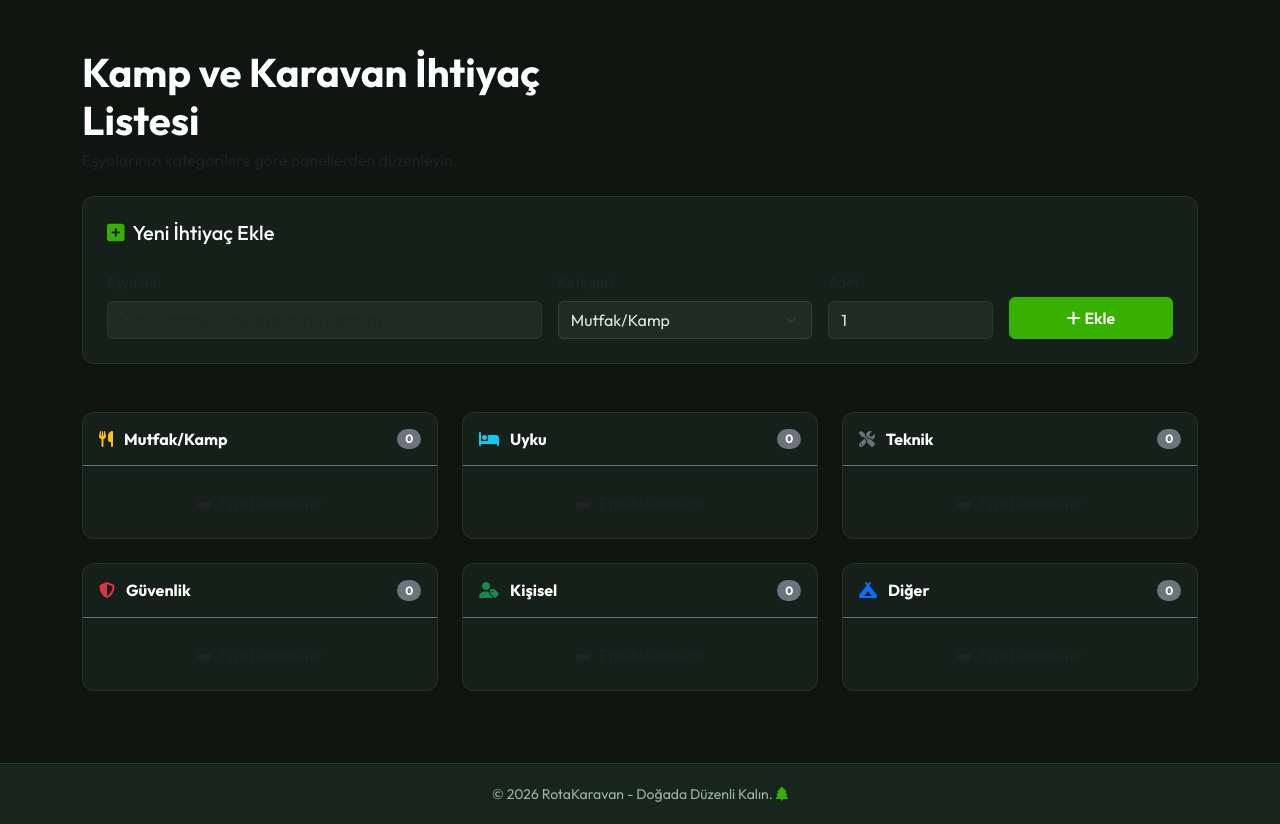
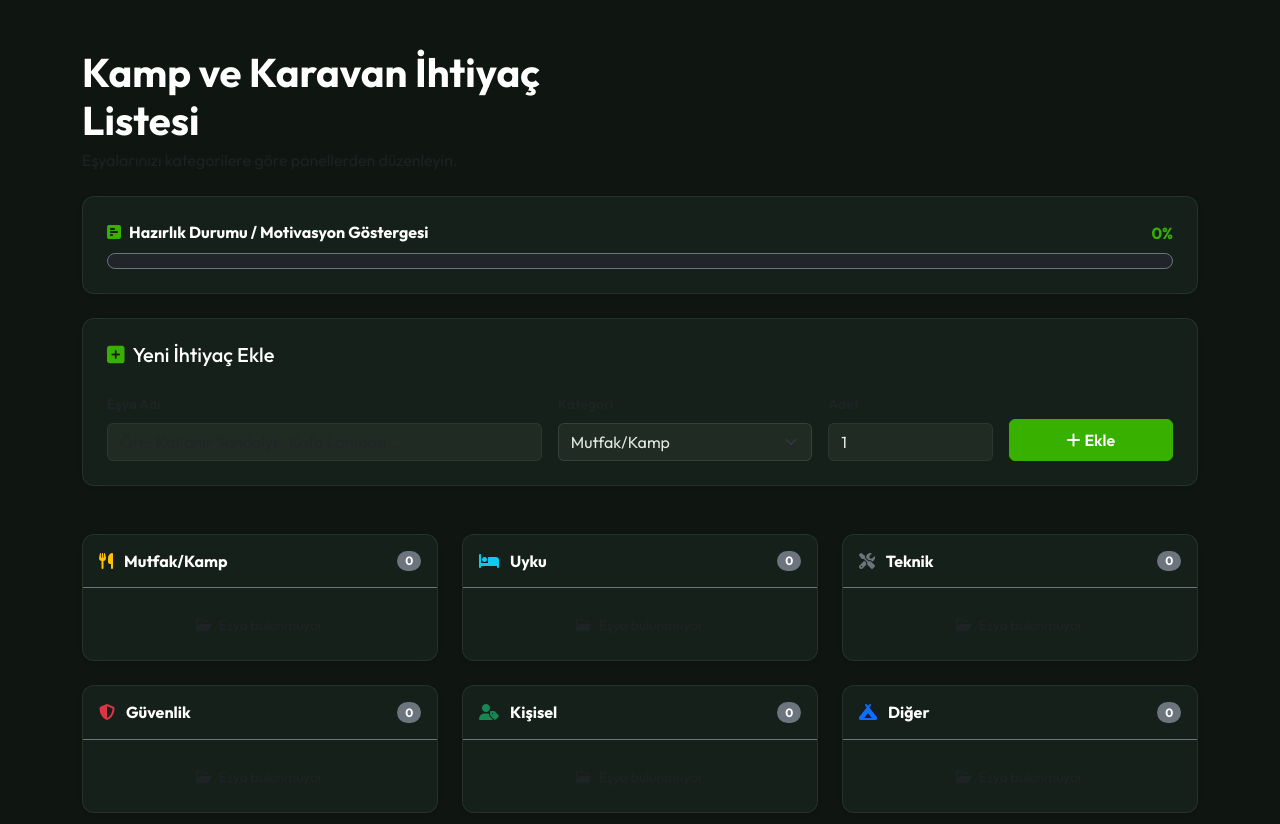
Before and after one commit to batugyavuz/final-dev, a Flask app: page /items/ in a window 1280 px wide. Shown: the part 79-903 px from the top of the page. Before the commit the page ends 881 px from the top, so only its background shows below. Run offline with Flask 3, Linux system fonts and the light colour scheme.

Commit message:
Motivasyon göstergesi ilerleme cubugu (%100 oldugunda yesile donen) eklendi ve ai_gunlugu guncellendi

```diff
--- a/app/items/routes.py
+++ b/app/items/routes.py
@@ -7,7 +7,10 @@
 def list_items():
     """List all caravan/camping needs from the SQLite database."""
     items = Item.query.all()
-    return render_template('items/dashboard.html', items=items)
+    total_items = len(items)
+    packed_items = sum(1 for item in items if item.is_packed)
+    progress = int((packed_items / total_items) * 100) if total_items > 0 else 0
+    return render_template('items/dashboard.html', items=items, progress=progress)
 
 @items_bp.route('/add', methods=['POST'])
 def add_item():
--- a/app/templates/items/dashboard.html
+++ b/app/templates/items/dashboard.html
@@ -7,6 +7,23 @@
     <div class="col-md-6">
         <h1 class="fw-bold text-white mb-1">Kamp ve Karavan İhtiyaç Listesi</h1>
         <p class="text-muted mb-0">Eşyalarınızı kategorilere göre panellerden düzenleyin.</p>
+    </div>
+</div>
+
+<!-- Hazırlık Durumu İlerleme Çubuğu -->
+<div class="card card-custom mb-4 shadow-sm">
+    <div class="card-body p-4">
+        <div class="d-flex justify-content-between align-items-center mb-2">
+            <h6 class="text-white fw-bold mb-0">
+                <i class="fa-solid fa-square-poll-horizontal text-accent me-2"></i>Hazırlık Durumu / Motivasyon Göstergesi
+            </h6>
+            <span class="fw-bold {% if progress == 100 %}text-success{% else %}text-accent{% endif %}">{{ progress }}%</span>
+        </div>
+        <div class="progress bg-dark border border-secondary" style="height: 16px; border-radius: 8px;">
+            <div class="progress-bar {% if progress == 100 %}bg-success{% else %}bg-primary{% endif %}" role="progressbar" style="width: {{ progress }}%; transition: width 0.6s ease-in-out;" aria-valuenow="{{ progress }}" aria-valuemin="0" aria-valuemax="100">
+                {% if progress > 5 %}{{ progress }}%{% endif %}
+            </div>
+        </div>
     </div>
 </div>
 
```
Also changed, not shown: ai_gunlugu.md (+12 -2 lines).
